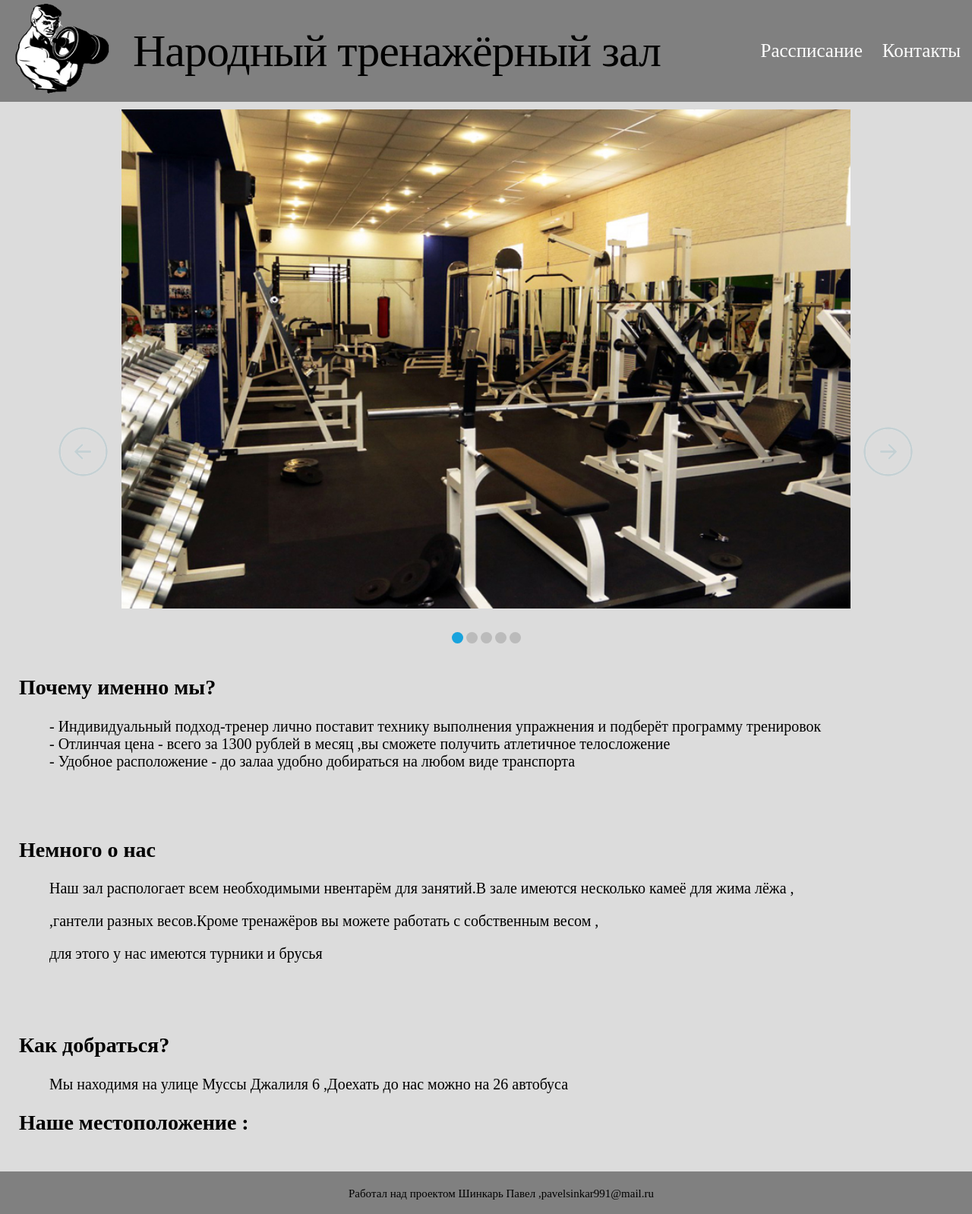
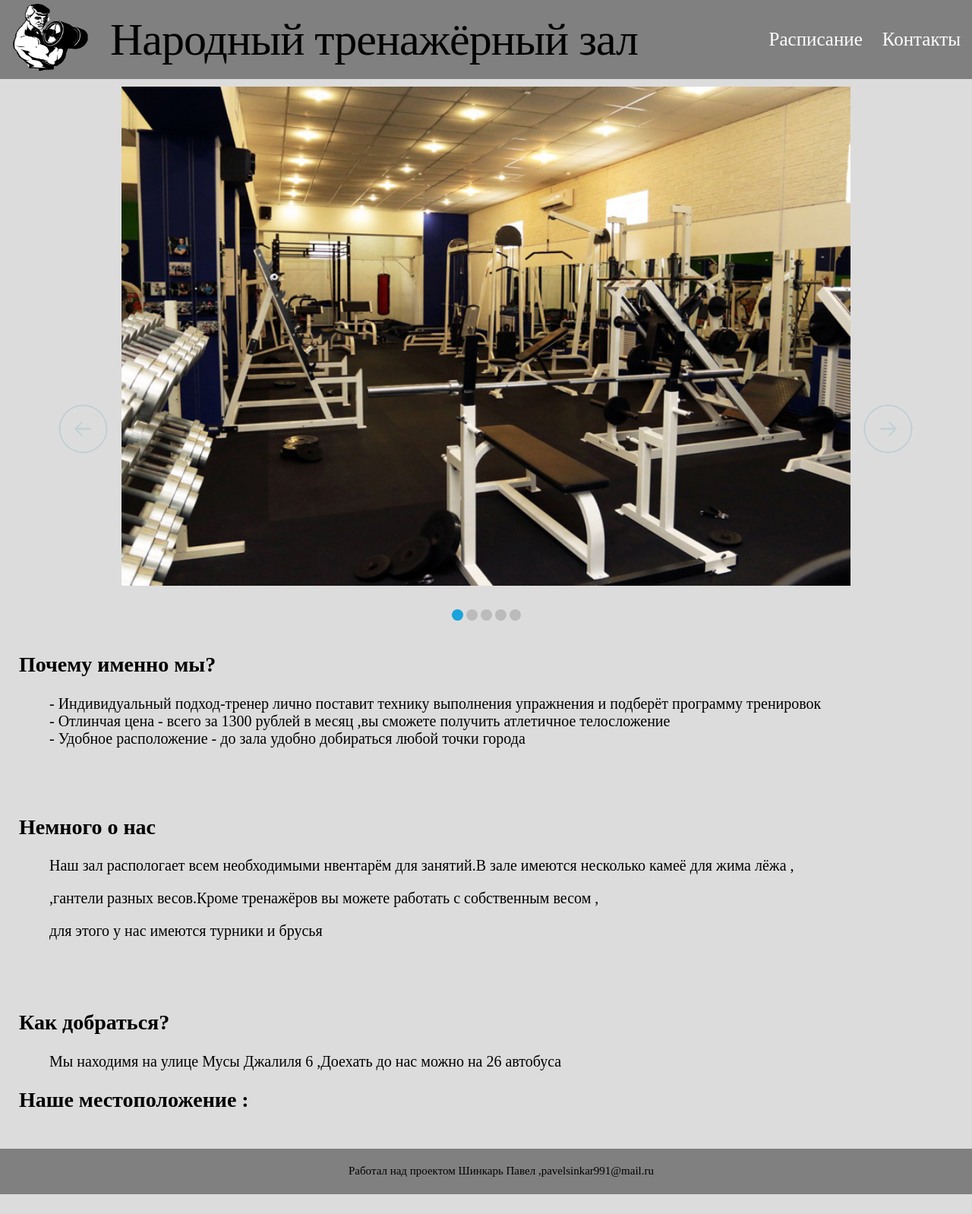
Before and after one commit to Pavel1321swo/Gym-for-men, a plain HTML site: page index.html in a window 1280 px wide. Shown: the whole page at 76% size. After the commit the page ends 1572 px from the top, so only its background shows below. Drawn offline with Linux system fonts and the light colour scheme; a web font is replaced by a local one.

Commit message:
Update index.html

```diff
--- a/index.html
+++ b/index.html
@@ -14,13 +14,13 @@
 
 
 			<div class="hd_section">
-				<div class="hd_logo"><a href="index.html"><img src="gym.png" width="150px" height="120px"></a></div>
+				<div class="hd_logo"><a href="index.html"><img src="gym.png" width="120px" height="90px"></a></div>
 				<div class="hd_text">  Народный тренажёрный зал</div>
 
 			</div>
 			<div class="bt_position">
 
-				<div class="hd_bt"><a href="рассписание.html">Рассписание</a></div>
+				<div class="hd_bt"><a href="расписание.html">Расписание</a></div>
 				<div class="hd_bt"><a href="contact.html">Контакты</a></div>
 			</div>
 	</div>
@@ -67,7 +67,7 @@
 			<ul>
 				<li>Индивидуальный подход-тренер лично поставит технику выполнения упражнения и подберёт программу тренировок </li>
 				<li>Отлинчая цена - всего за 1300 рублей в месяц ,вы сможете получить атлетичное телосложение </li>
-				<li>Удобное расположение - до залаа удобно добираться на любом виде транспорта</li>
+				<li>Удобное расположение - до зала удобно добираться любой точки города </li>
 			</ul>
 
 		</div>
@@ -84,7 +84,7 @@
 	<div class="about">
 		<div class="#">
 			<h2>Как добраться?</h2>
-			<p>Мы находимя на улице Муссы Джалиля 6 ,Доехать до нас можно на 26 автобуса</p>
+			<p>Мы находимя на улице Мусы Джалиля 6 ,Доехать до нас можно на 26 автобуса</p>
 
 			<h2>Наше местоположение :</h2>
 			<script type="text/javascript" charset="utf-8" async src="https://api-maps.yandex.ru/services/constructor/1.0/js/?um=constructor%3Ad85b4b70826a9e145d2cadfc197c1fc7e0a26601918336b92a47a6cdd0a7423a&amp;width=500&amp;height=400&amp;lang=ru_RU&amp;scroll=true"></script>
```
